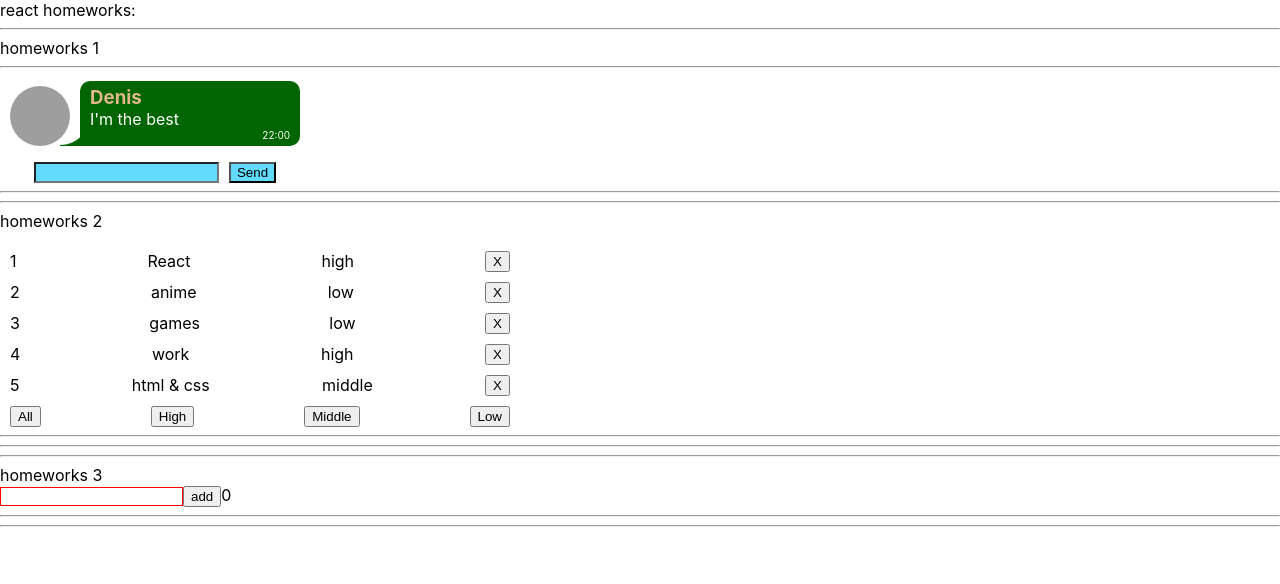
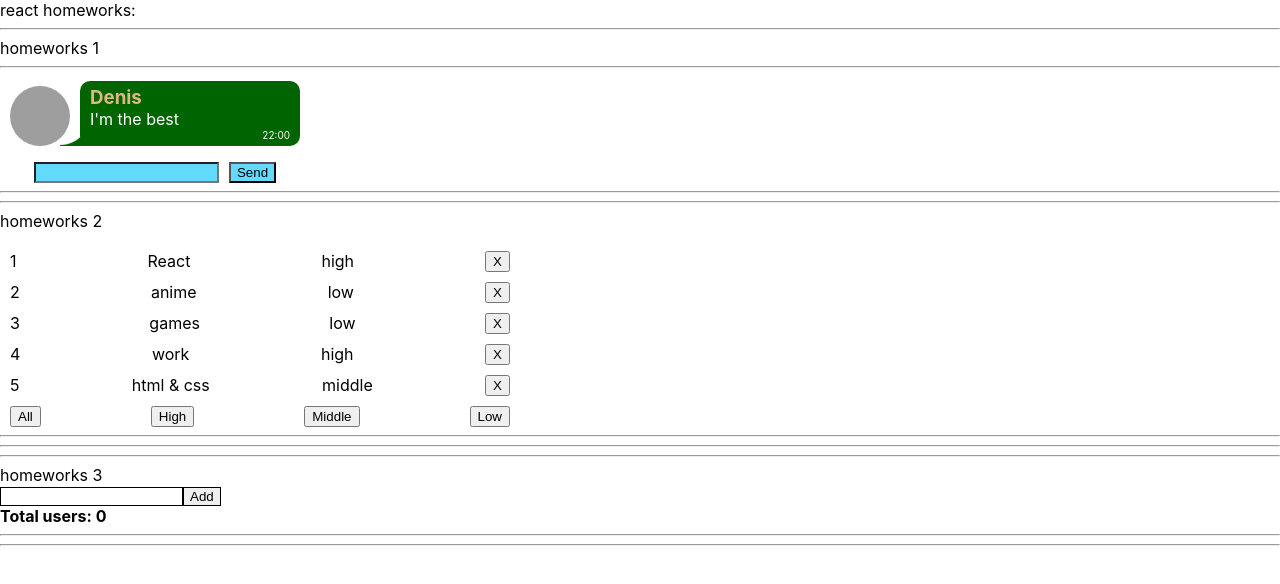
Before and after one commit to myCatPear/ignatHW, a React (Create React App) app: page / in a window 1280 px wide. Shown: the top 584 px of the page. Built offline with nearby package versions, Linux system fonts and the light colour scheme; grey boxes are pictures that could not be loaded.

Commit message:
add some css in hw3

```diff
--- a/src/p2-homeworks/h3/Greeting.module.css
+++ b/src/p2-homeworks/h3/Greeting.module.css
@@ -3,5 +3,23 @@
 }
 
 .error {
-    border: 1px solid red;
+    border: 2px solid red;
 }
+
+.valid {
+    border: 1px solid black;
+}
+
+.greeting__form {
+    display: flex;
+    flex-direction: column;
+}
+
+.greeting__error {
+    color: red;
+    font-weight: 700;
+}
+
+.greeting__count {
+    font-weight: 700;
+}
--- a/src/p2-homeworks/h3/Greeting.tsx
+++ b/src/p2-homeworks/h3/Greeting.tsx
@@ -13,14 +13,17 @@ type GreetingPropsType = {
 const Greeting: React.FC<GreetingPropsType> = (
     {name, setNameCallback, addUser, error, totalUsers} // деструктуризация пропсов
 ) => {
-    const inputClass = s.error // need to fix with (?:)
+
+    const inputClass = (error === '') ? s.valid : s.error // need to fix with (?:)
 
     return (
-        <div>
-            <input value={name} onChange={setNameCallback} className={inputClass}/>
-            <span>{error}</span>
-            <button onClick={addUser}>add</button>
-            <span>{totalUsers}</span>
+        <div className={s.greeting__form}>
+            <div className={s.greeting__input}>
+                <input value={name} onChange={setNameCallback} className={inputClass}/>
+                <button className={inputClass} onClick={addUser}>Add</button>
+            </div>
+            <span className={s.greeting__error}>{error}</span>
+            <span className={s.greeting__count}>Total users: {totalUsers}</span>
         </div>
     )
 }
```
